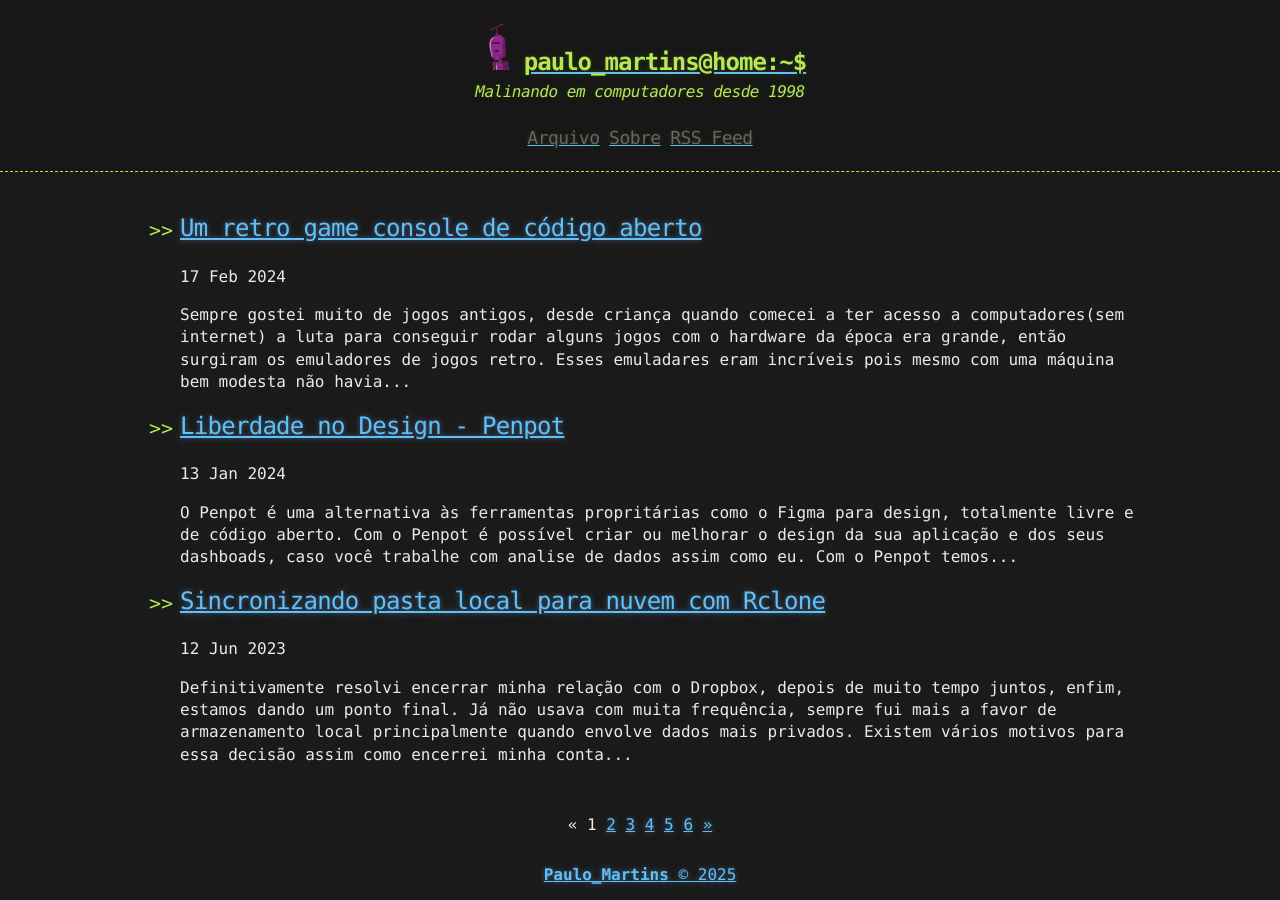
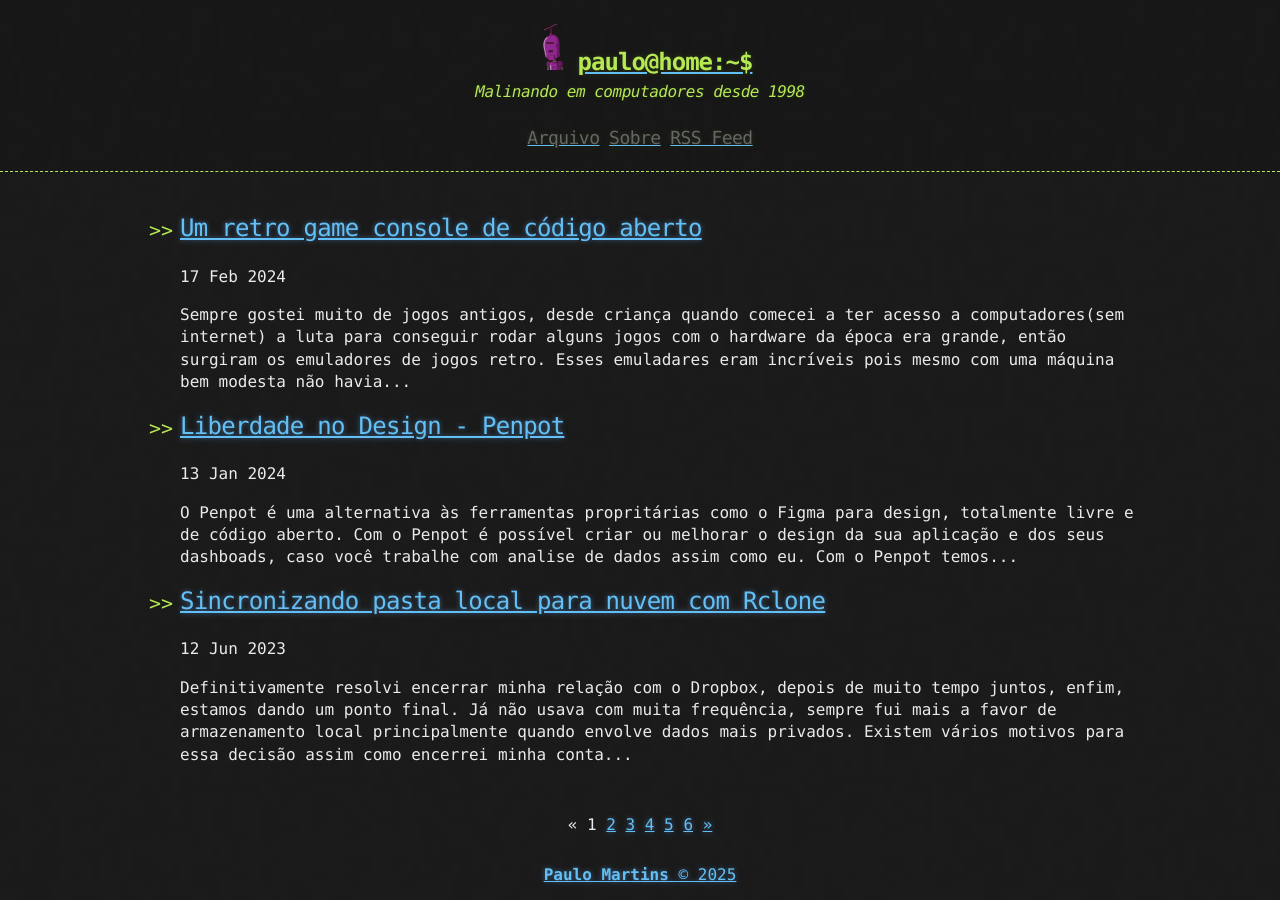
Before and after one commit to paullomarttins/paullomarttins.github.io, a Jekyll site: the page built from index.html, in a window 1280 px wide. Built offline with Jekyll 4.4.1, drawn with Linux system fonts in a browser that asks for light colours; the list of posts is cut into pages by our own code; part of the change alters nothing that is shown.

```diff
--- a/_config.yml
+++ b/_config.yml
@@ -1,5 +1,5 @@
 title: Paulo Martins-Blog
-description: "Malinando em computadores desde 1998"
+description: "Nos computadores desde 1998"
 author:
   name: "Paulo Martins"
   email: "someone@somewebsite.somedomain"
@@ -21,6 +21,10 @@ defaults:
     values:
       layout: "post"
 
+timezone: "America/Sao_Paulo"
+locale: "pt_BR"
+lang: "pt"
+
 future: true
 plugins:
   - jekyll-seo-tag
@@ -28,5 +32,5 @@ plugins:
   - jekyll-sitemap
 
 # Custom variables
-owner : "Paulo_Martins"
+owner : "Paulo Martins"
 year : {{ currentyear }}
```
